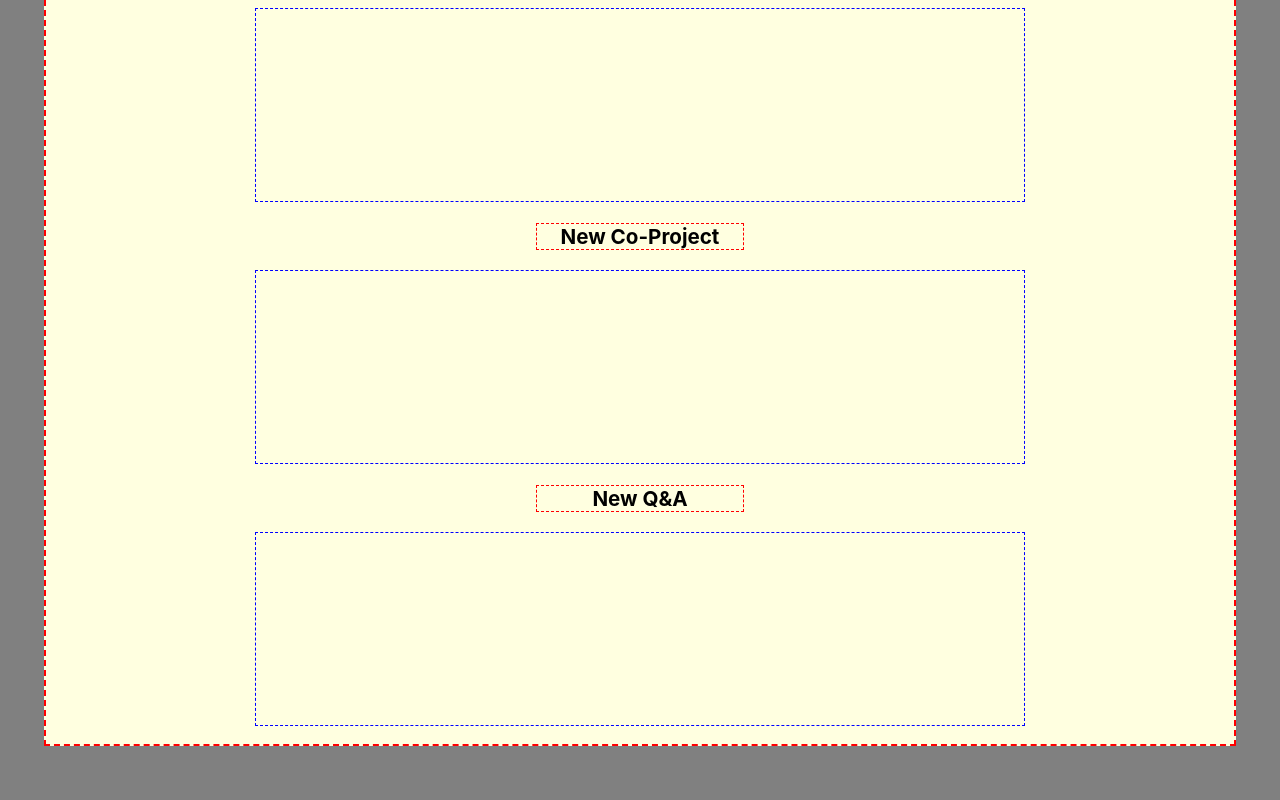
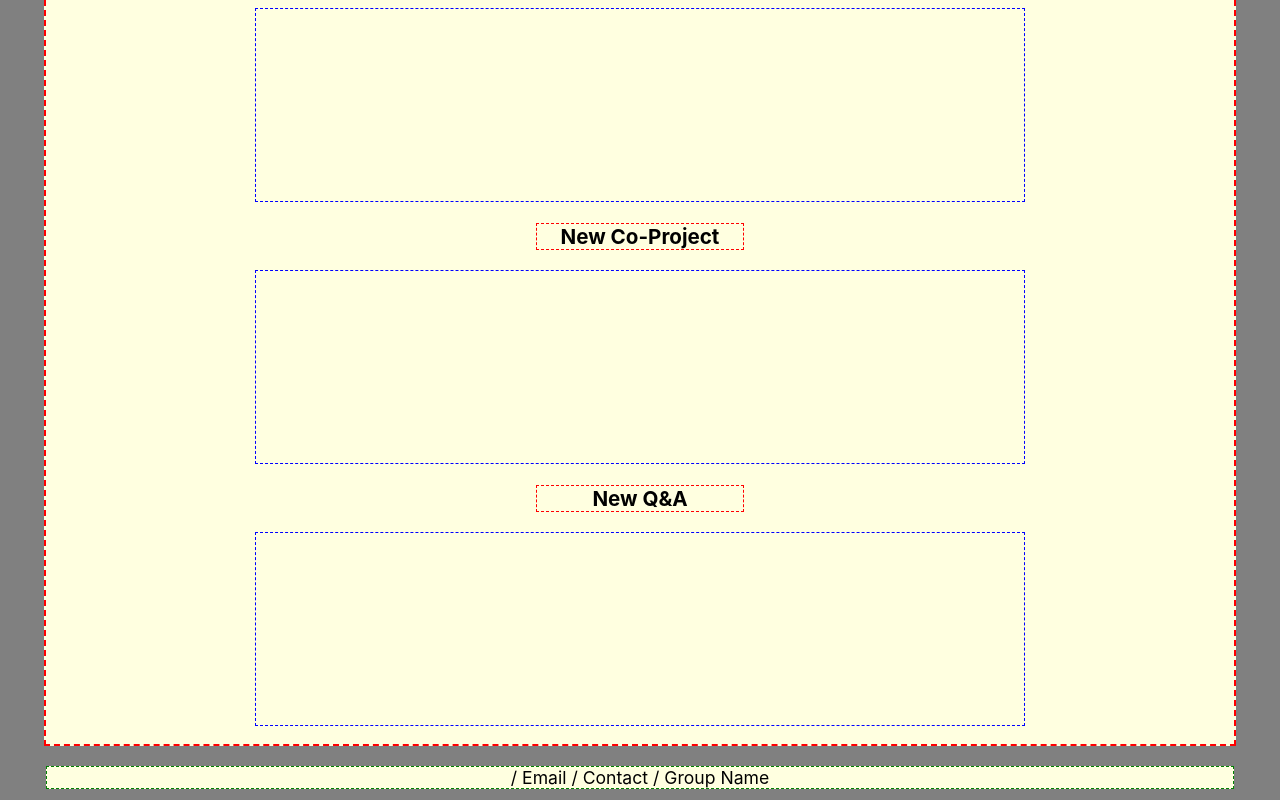
Before and after one commit to dlwlsdn201/sideproject_grouping, a React (Create React App) app: page / in a window 1280 px wide. Shown: the part 481-1281 px from the top of the page. Before the commit the page ends 1238 px from the top, so only its background shows below. Built offline with nearby package versions, Linux system fonts and the light colour scheme.

Commit message:
{fix}: <Home 하위 컴포넌트명 수정>
<description>
-Home 컴포넌트의 하위 컴포넌트명 수정
 : MainHeader -> HomeHeader
 : MainBody -> HomeMain

<fix-#002>

```diff
--- a/src/App.js
+++ b/src/App.js
@@ -1,16 +1,18 @@
 import React, { Fragment } from "react";
-import MainHeader from "./Components/Home/Header/MainHeader";
-import MainBody from "./Components/Home/Main/MainBody";
+import HomeHeader from "./Components/Home/Header/HomeHeader";
+import HomeBody from "./Components/Home/Main/HomeMain";
 import "./App.css";
 import GlobalStyle from "./GlobalStyles"
+import Footer from "./Components/Home/Footer/Footer";
 
 
 const App = () => {
   return (
     <Fragment>
       <GlobalStyle/>
-      <MainHeader/>
-      <MainBody/>
+      <HomeHeader/>
+      <HomeBody/>
+      <Footer/>
     </Fragment>
   );
 };
--- /dev/null
+++ b/src/Components/Home/Footer/Footer.js
@@ -0,0 +1,16 @@
+import React from 'react';
+import styled from 'styled-components';
+
+const Footer = () => {
+    return (
+        <footer>
+            <div>
+            / Email
+            / Contact
+            / Group Name
+            </div>
+        </footer>
+    );
+};
+
+export default Footer;
```
Also changed, not shown: src/Components/Home/Footer/MainFooter.js (deleted, +0 -12 lines), src/Components/Home/Header/HomeHeader.js (renamed from src/Components/Home/Header/MainHeader.js), src/Components/Home/Main/HomeMain.js (renamed from src/Components/Home/Main/MainBody.js).
